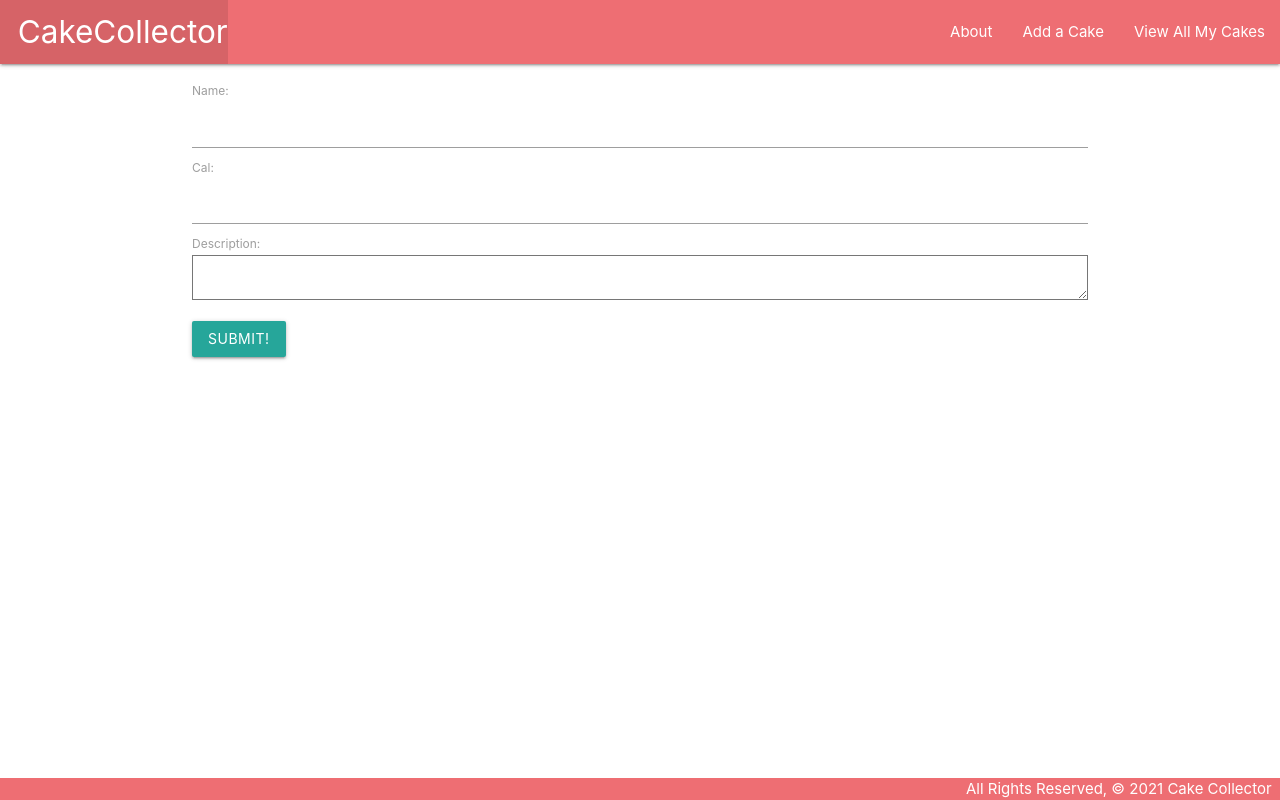
After one commit to AnnaBaranova/cakecollector, a Django app: page /cakes/create/ in a window 1280 px wide. The commit adds this page. Run offline with Django 3.2, Linux system fonts and the light colour scheme.

Commit message:
add create view and form

```diff
--- a/main_app/templates/base.html
+++ b/main_app/templates/base.html
@@ -21,6 +21,7 @@
                 </ul>
                 <ul class="right">
                     <li><a href="{% url 'about' %}">About</a></li>
+                    <li><a href="{% url 'cakes_create' %}">Add a Cake</a></li>
                     <li><a href="{% url 'index'%}">View All My Cakes</a></li>
                 </ul>
             </div>
--- /dev/null
+++ b/main_app/templates/main_app/cake_form.html
@@ -0,0 +1,14 @@
+{% extends 'base.html' %}
+
+{% block content %}
+  <!-- Leaving the action empty makes the form post to the same url used to display it -->
+  <form action="" method="post">
+    <!-- Django requires the following for security purposes -->
+    {% csrf_token %}
+    <ul>
+      <!-- Render the inputs inside of <tr>s & <td>s -->
+      {{ form.as_ul }}
+      </ul>
+    <input type="submit" value="Submit!" class="btn">
+  </form>
+{% endblock %}
--- a/main_app/urls.py
+++ b/main_app/urls.py
@@ -6,4 +6,5 @@ urlpatterns = [
      path('about/', views.about, name='about'),
      path('cakes/', views.cakes_index, name='index'),
      path('cakes/<int:cake_id>/', views.cake_detail, name='detail'),
+     path('cakes/create/', views.CakeCreate.as_view(), name='cakes_create'),
 ]
--- a/main_app/views.py
+++ b/main_app/views.py
@@ -1,4 +1,5 @@
 from django.shortcuts import render
+from django.views.generic.edit import CreateView, UpdateView, DeleteView
 from .models import Cake
 
 # Create your views here.
@@ -19,3 +20,8 @@ def cakes_index(request):
 def cake_detail(request, cake_id):
   cake = Cake.objects.get(id=cake_id)
   return render(request, 'cakes/detail.html', { 'cake': cake })
+
+class CakeCreate(CreateView):
+  model = Cake
+  fields = '__all__'
+  success_url = '/cakes/'
```
